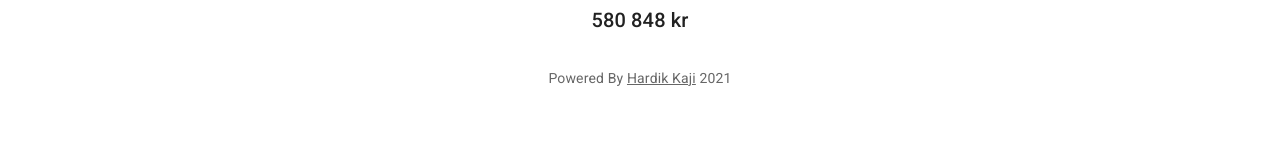
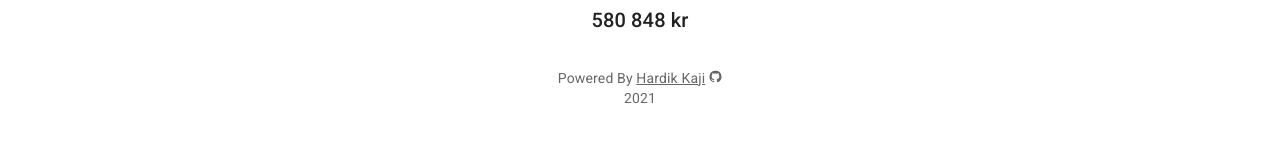
Before and after one commit to hardikkaji/savings-calculator, a Next.js app: page / in a window 1280 px wide. Shown: the part 504-646 px from the top of the page. Built offline with nearby package versions, Linux system fonts and the light colour scheme.

Commit message:
add github icon in footer

```diff
--- a/src/components/Copyright/Copyright.tsx
+++ b/src/components/Copyright/Copyright.tsx
@@ -1,4 +1,4 @@
-import { Link, Typography } from '@mui/material';
+import { Link, SvgIcon, Typography } from '@mui/material';
 import { Box } from '@mui/system';
 
 export const Copyright = () => {
@@ -6,10 +6,13 @@
     <Box pt={4}>
       <Typography variant="body2" color="text.secondary" align="center">
         {'Powered By '}
-        <Link color="inherit" href="mailto:hardikkaji@gmail.com">
+        <Link color="inherit" href="https://github.com/hardikkaji">
           Hardik Kaji
+          <SvgIcon viewBox="0 0 24 24" sx={{ width: 13, height: 13, ml: 0.5 }}>
+            <path d="M12 1.27a11 11 0 00-3.48 21.46c.55.09.73-.28.73-.55v-1.84c-3.03.64-3.67-1.46-3.67-1.46-.55-1.29-1.28-1.65-1.28-1.65-.92-.65.1-.65.1-.65 1.1 0 1.73 1.1 1.73 1.1.92 1.65 2.57 1.2 3.21.92a2 2 0 01.64-1.47c-2.47-.27-5.04-1.19-5.04-5.5 0-1.1.46-2.1 1.2-2.84a3.76 3.76 0 010-2.93s.91-.28 3.11 1.1c1.8-.49 3.7-.49 5.5 0 2.1-1.38 3.02-1.1 3.02-1.1a3.76 3.76 0 010 2.93c.83.74 1.2 1.74 1.2 2.94 0 4.21-2.57 5.13-5.04 5.4.45.37.82.92.82 2.02v3.03c0 .27.1.64.73.55A11 11 0 0012 1.27" />
+          </SvgIcon>
         </Link>{' '}
-        {new Date().getFullYear()}
+        <Box>{new Date().getFullYear()}</Box>
       </Typography>
     </Box>
   );
```
